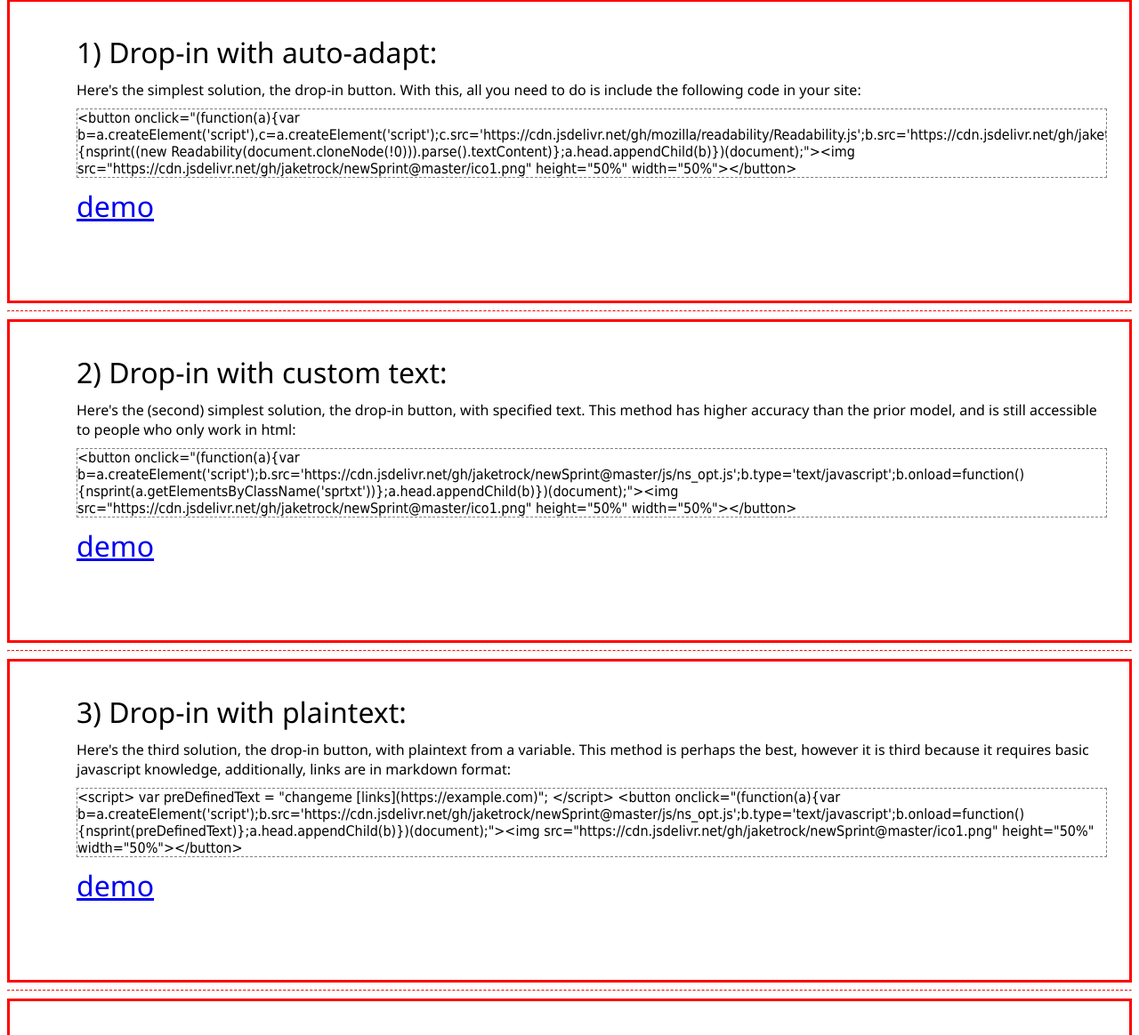
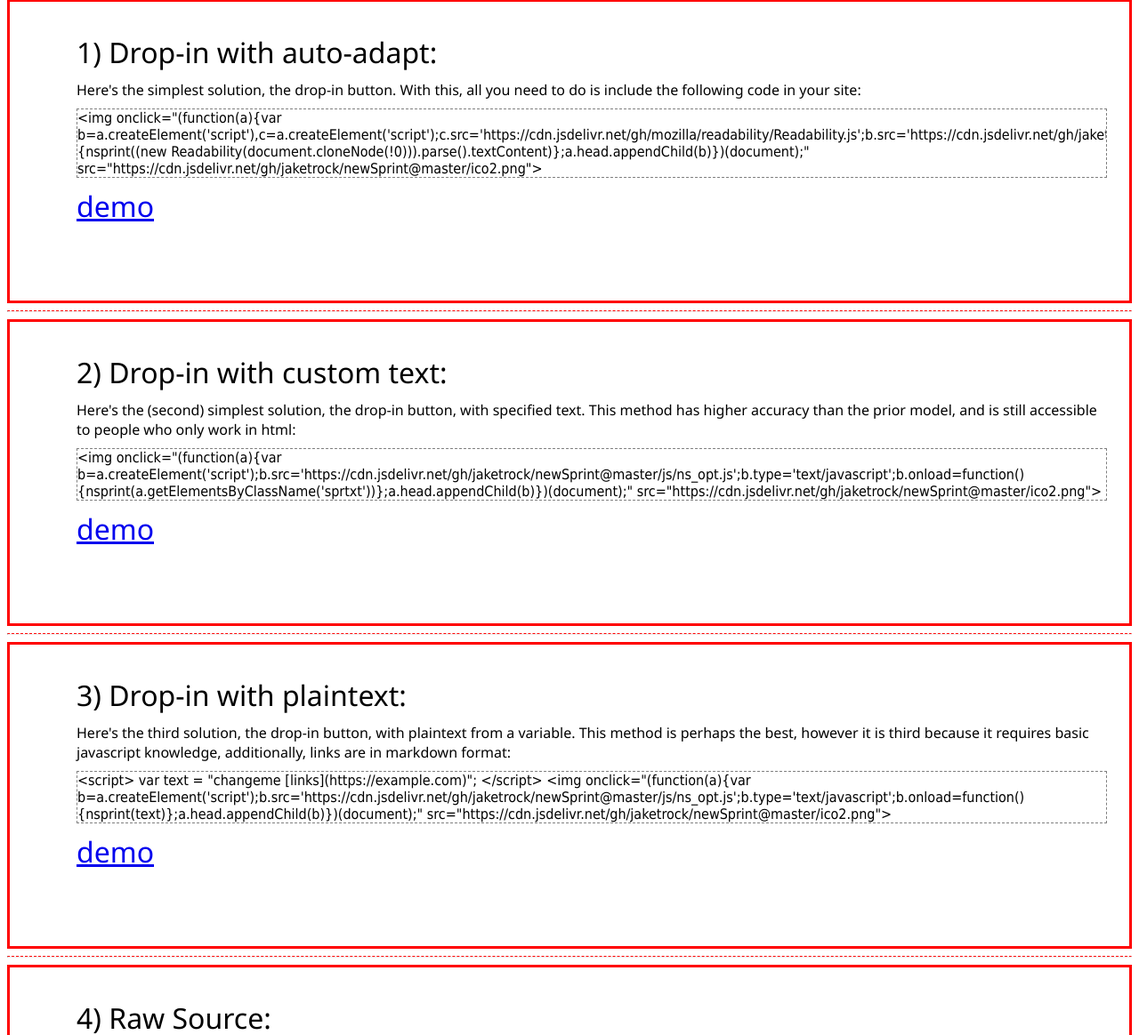
Before and after one commit to JakeTrock/newSprint, a website: page demo.html in a window 1280 px wide. Shown: the part 718-1882 px from the top of the page at 89% size. Drawn offline with Linux system fonts and the light colour scheme.

Commit message:
add new button

```diff
--- a/demo.html
+++ b/demo.html
@@ -36,7 +36,7 @@
     Here's the simplest solution, the drop-in button. With this, all you need to do is include the following code in your site:
     </p>
     <div class="codecontainer">
-    &lt;button onclick="(function(a){var b=a.createElement('script'),c=a.createElement('script');c.src='https://cdn.jsdelivr.net/gh/mozilla/readability/Readability.js';b.src='https://cdn.jsdelivr.net/gh/jaketrock/newSprint@master/js/ns_opt.js';b.type='text/javascript';c.type='text/javascript';b.onload=a.head.appendChild(c);c.onload=function(){nsprint((new Readability(document.cloneNode(!0))).parse().textContent)};a.head.appendChild(b)})(document);"&gt;&lt;img src="https://cdn.jsdelivr.net/gh/jaketrock/newSprint@master/ico1.png" height="50%" width="50%"&gt;&lt;/button&gt;
+    &lt;img onclick="(function(a){var b=a.createElement('script'),c=a.createElement('script');c.src='https://cdn.jsdelivr.net/gh/mozilla/readability/Readability.js';b.src='https://cdn.jsdelivr.net/gh/jaketrock/newSprint@master/js/ns_opt.js';b.type='text/javascript';c.type='text/javascript';b.onload=a.head.appendChild(c);c.onload=function(){nsprint((new Readability(document.cloneNode(!0))).parse().textContent)};a.head.appendChild(b)})(document);" src="https://cdn.jsdelivr.net/gh/jaketrock/newSprint@master/ico2.png"&gt;
     </div>
     <a href="./demos/dropin_aa.html"><h2>demo</h2></a>
     </div>
@@ -48,7 +48,7 @@
     Here's the (second) simplest solution, the drop-in button, with specified text. This method has higher accuracy than the prior model, and is still accessible to people who only work in html:
     </p>
     <div class="codecontainer">
-    &lt;button onclick="(function(a){var b=a.createElement('script');b.src='https://cdn.jsdelivr.net/gh/jaketrock/newSprint@master/js/ns_opt.js';b.type='text/javascript';b.onload=function(){nsprint(a.getElementsByClassName('sprtxt'))};a.head.appendChild(b)})(document);"&gt;&lt;img src="https://cdn.jsdelivr.net/gh/jaketrock/newSprint@master/ico1.png" height="50%" width="50%"&gt;&lt;/button&gt;
+    &lt;img onclick="(function(a){var b=a.createElement('script');b.src='https://cdn.jsdelivr.net/gh/jaketrock/newSprint@master/js/ns_opt.js';b.type='text/javascript';b.onload=function(){nsprint(a.getElementsByClassName('sprtxt'))};a.head.appendChild(b)})(document);" src="https://cdn.jsdelivr.net/gh/jaketrock/newSprint@master/ico2.png"&gt;
     </div>
     <a href="./demos/dropin_ct.html"><h2>demo</h2></a>
     </div>
@@ -61,10 +61,10 @@
     </p>
     <div class="codecontainer">
     &lt;script&gt;
-    var preDefinedText = "changeme [links](https://example.com)";
+    var text = "changeme [links](https://example.com)";
     &lt;/script&gt;
 
-    &lt;button onclick="(function(a){var b=a.createElement('script');b.src='https://cdn.jsdelivr.net/gh/jaketrock/newSprint@master/js/ns_opt.js';b.type='text/javascript';b.onload=function(){nsprint(preDefinedText)};a.head.appendChild(b)})(document);"&gt;&lt;img src="https://cdn.jsdelivr.net/gh/jaketrock/newSprint@master/ico1.png" height="50%" width="50%"&gt;&lt;/button&gt;
+    &lt;img onclick="(function(a){var b=a.createElement('script');b.src='https://cdn.jsdelivr.net/gh/jaketrock/newSprint@master/js/ns_opt.js';b.type='text/javascript';b.onload=function(){nsprint(text)};a.head.appendChild(b)})(document);" src="https://cdn.jsdelivr.net/gh/jaketrock/newSprint@master/ico2.png"&gt;
     </div>
     <a href="./demos/dropin_pt.html"><h2>demo</h2></a>
     </div>
```
Also changed, not shown: demos/dropin_aa.html (+1 -1 lines), demos/dropin_ct.html (+1 -1 lines), demos/dropin_pt.html (+1 -1 lines), ico1.svg, ico2.png (added).
